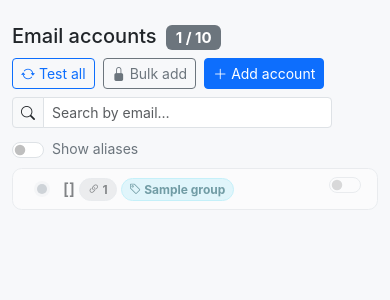
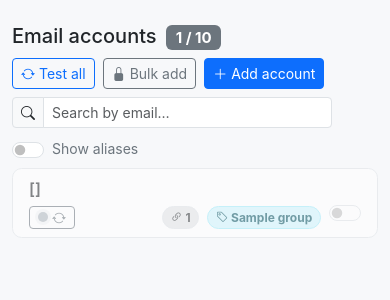
Before and after one commit to scripts-and-tables/emails-manager, a Django app: template core/templates/core/accounts_list.html in a window 390 px wide. Shown: the part 57-357 px from the top of the page. Run offline with Django 5.2, Linux system fonts and the light colour scheme; the template is opened without the code that fills it: most values are stand-ins (such as "Sample title", 1, 10 or a date in 2020).

Commit message:
Accounts (mobile): two-line card so long emails fit
Long addresses (e.g. tanya.rudko19661966@…) crowded the single row and
truncated awkwardly next to the badges and switch. Split the mobile card into
two lines: the email gets the full top line; the second line holds the
check-status button (with inline status text), the alias-count badge, the
group badge, and the enable toggle.

Co-Authored-By: Claude Opus 4.8 (1M context) <noreply@anthropic.com>

```diff
--- a/core/templates/core/accounts_list.html
+++ b/core/templates/core/accounts_list.html
@@ -157,14 +157,20 @@
            data-account-row data-account-id="{{ account.pk }}"
            data-email="{{ account.email_address|lower }}"
            data-test-url="{% url 'core:account_test' account.pk %}">
-        <div class="d-flex align-items-center gap-2">
-          <button type="button" class="status-dot-trigger" data-test-trigger
-                  title="Tap to test connection" aria-label="Test connection">
+        {# Line 1: the email address gets the full width. #}
+        <a href="{% url 'core:account_detail' account.pk %}"
+           class="d-block text-truncate fw-semibold text-decoration-none text-reset account-link">
+          {{ account.email_address }}
+        </a>
+        {# Line 2: check status · alias count · group · enable toggle. #}
+        <div class="d-flex align-items-center gap-2 mt-1">
+          <button type="button"
+                  class="btn btn-sm btn-outline-secondary py-0 px-2 test-btn d-inline-flex align-items-center gap-1 flex-shrink-0"
+                  title="Test connection" aria-label="Test connection">
             <span class="status-dot-css status-idle-bg" data-status-dot aria-hidden="true"></span>
+            <i class="bi bi-arrow-repeat"></i>
           </button>
-          <a href="{% url 'core:account_detail' account.pk %}"
-             class="flex-grow-1 min-w-0 d-flex align-items-center gap-1 text-decoration-none text-reset account-link">
-            <span class="fw-semibold text-truncate">{{ account.email_address }}</span>
+          <span class="status-message text-secondary small flex-grow-1 text-truncate"></span>
           {% if account.alias_count %}
             <span class="badge rounded-pill bg-secondary-subtle text-secondary-emphasis border flex-shrink-0"
                   title="{{ account.alias_count }} linked alias{{ account.alias_count|pluralize:'es' }}">
@@ -172,18 +178,19 @@
             </span>
           {% endif %}
           {% if account.group %}
-              <span class="badge rounded-pill bg-info-subtle text-info-emphasis border border-info-subtle flex-shrink-0">
+            <a href="{% url 'core:inbox' %}?group={{ account.group|urlencode }}"
+               class="badge rounded-pill bg-info-subtle text-info-emphasis border border-info-subtle text-decoration-none flex-shrink-0"
+               title="View emails from group {{ account.group }}">
               <i class="bi bi-tag"></i> {{ account.group }}
-              </span>
+            </a>
           {% endif %}
-          </a>
           <button type="button"
-                  class="btn btn-sm btn-outline-warning border-0 d-none update-password-btn"
+                  class="btn btn-sm btn-outline-warning border-0 d-none update-password-btn flex-shrink-0"
                   data-password-url="{% url 'core:account_update_password' account.pk %}"
                   title="Update app password" aria-label="Update app password">
             <i class="bi bi-key"></i>
           </button>
-          <div class="form-check form-switch m-0 ps-0">
+          <div class="form-check form-switch m-0 ps-0 flex-shrink-0">
             <input class="form-check-input toggle-switch m-0" type="checkbox" role="switch"
                    data-toggle-url="{% url 'core:account_toggle' account.pk %}"
                    aria-label="Enable {{ account.email_address }}"
```
Lines whose indentation alone changed are shown as unchanged.
